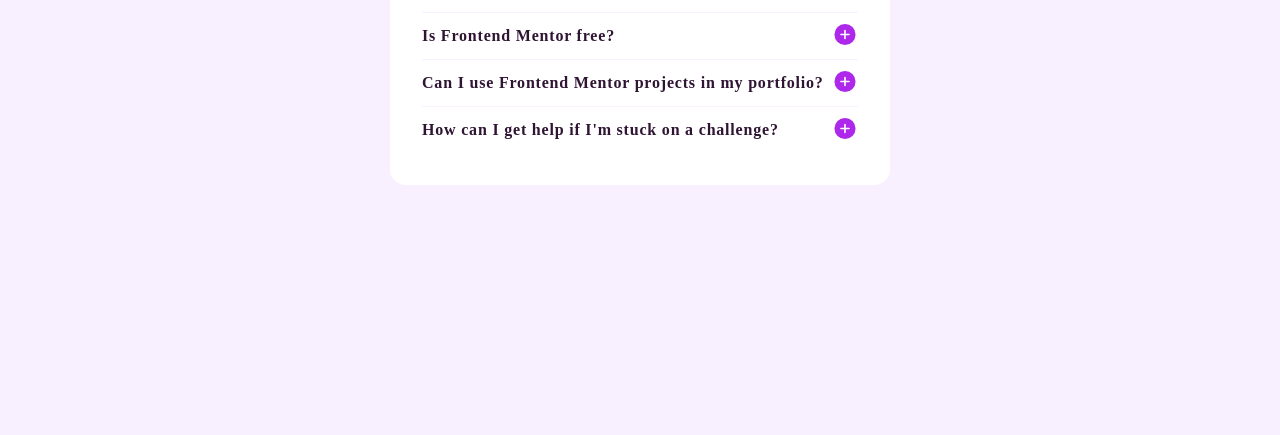
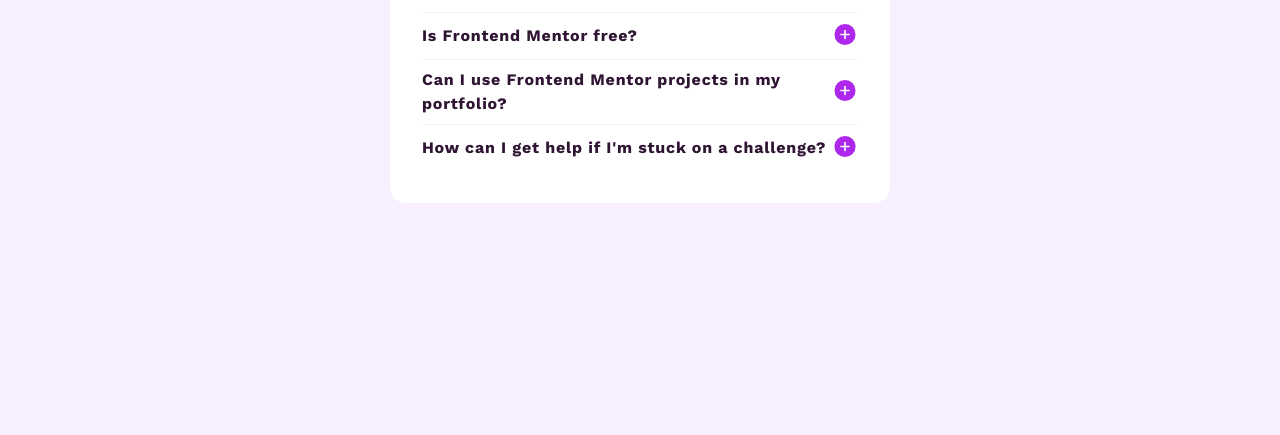
Before and after one commit to star-369/22-faq-accordion, a website: page docs/index.html in a window 1280 px wide. Shown: the part 365-800 px from the top of the page. Drawn offline with nearby package versions, Linux system fonts and the light colour scheme; files that its build step writes are made by us from their sources; files whose address does not match are found by name.

Commit message:
Typo from work to word in main.scss

```diff
--- a/docs/scss/layout/home/_main.scss
+++ b/docs/scss/layout/home/_main.scss
@@ -1,7 +1,7 @@
 @use "../../abstracts/mixins" as *;
 body {
   background: var(--light-pink);
-  font-family: var(--word-sans);
+  font-family: var(--work-sans);
   &::before {
     content: " ";
     background: url("../assets/images/background-pattern-mobile.svg");
```
